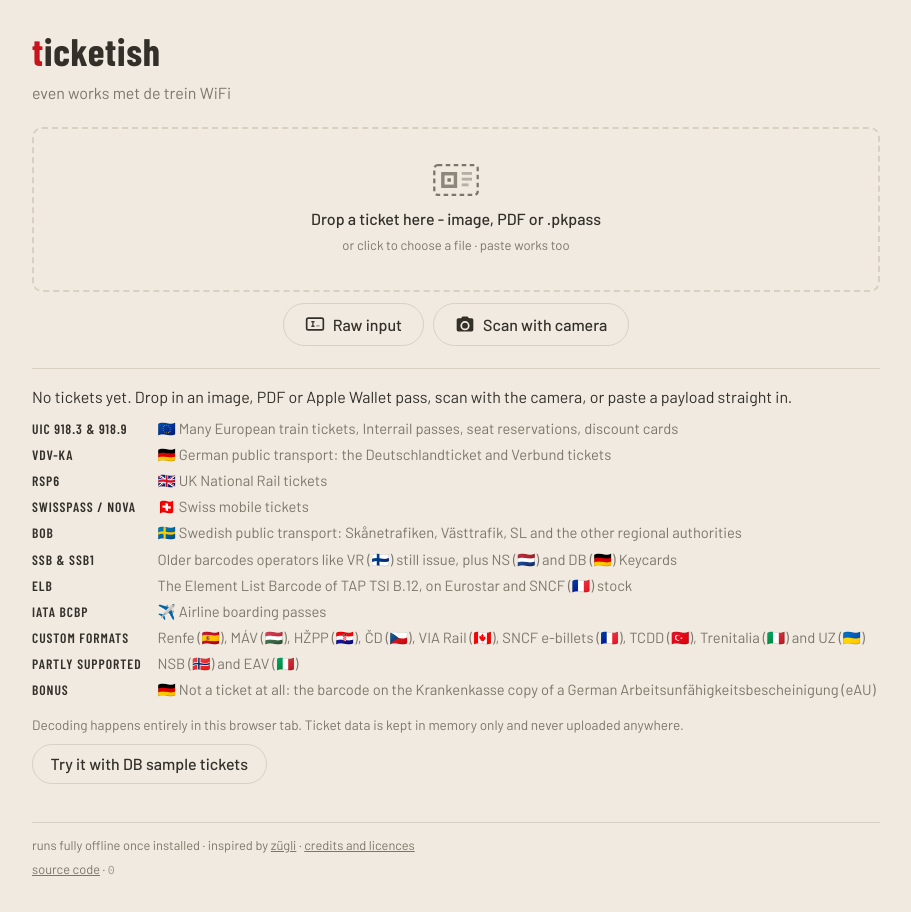
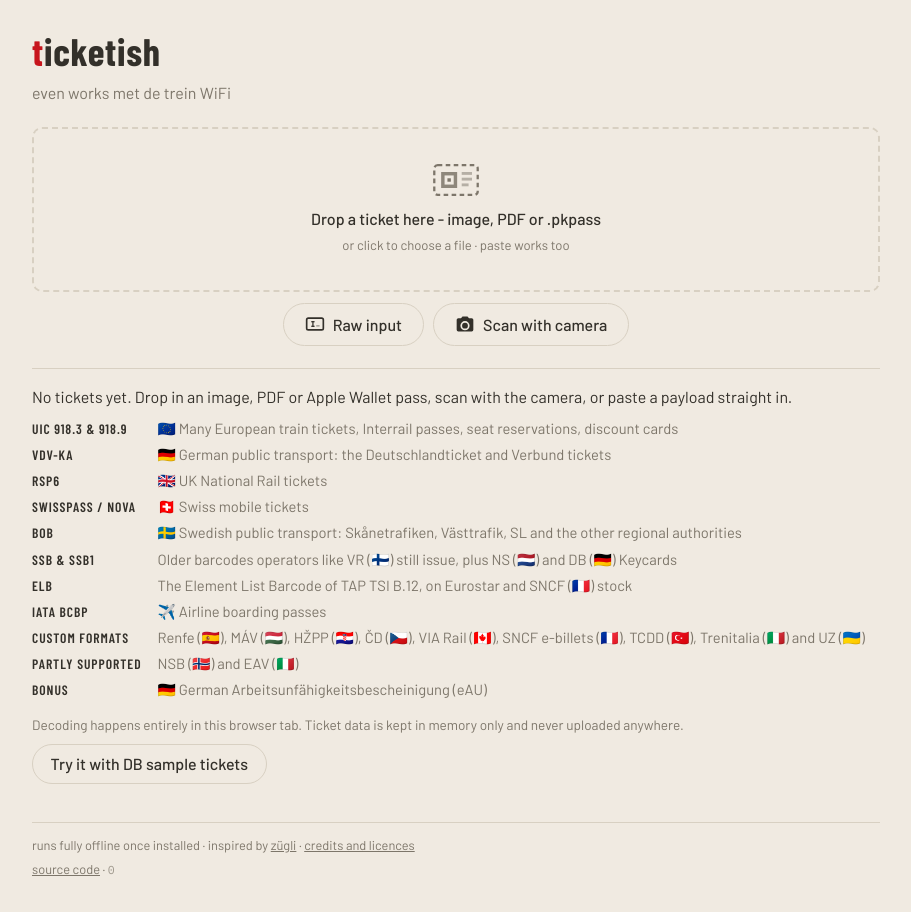
Before and after one commit to s8n/ticketish, a SvelteKit app: page / in a window 1280 px wide. Shown: the top 912 px of the page, without its empty margins (184-1095 px from the left). Built offline with nearby package versions, Linux system fonts and the light colour scheme.

Commit message:
make the eAU text less obnoxious

```diff
--- a/src/routes/+page.svelte
+++ b/src/routes/+page.svelte
@@ -175,7 +175,7 @@
 				</li>
 				<li>
 					<span class="format">Bonus</span>
-					🇩🇪 Not a ticket at all: the barcode on the Krankenkasse copy of a German
+					🇩🇪 German
 					Arbeitsunfähigkeitsbescheinigung (eAU)
 				</li>
 			</ul>
```
